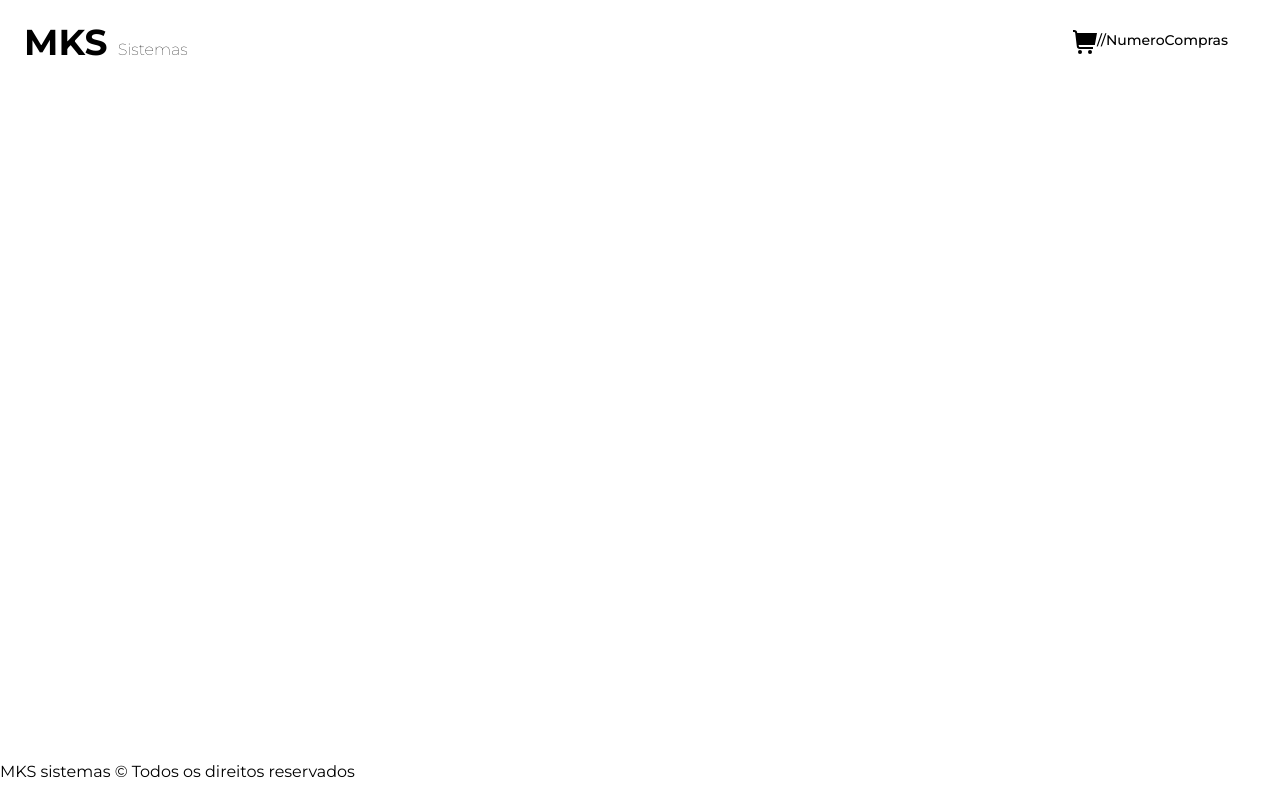
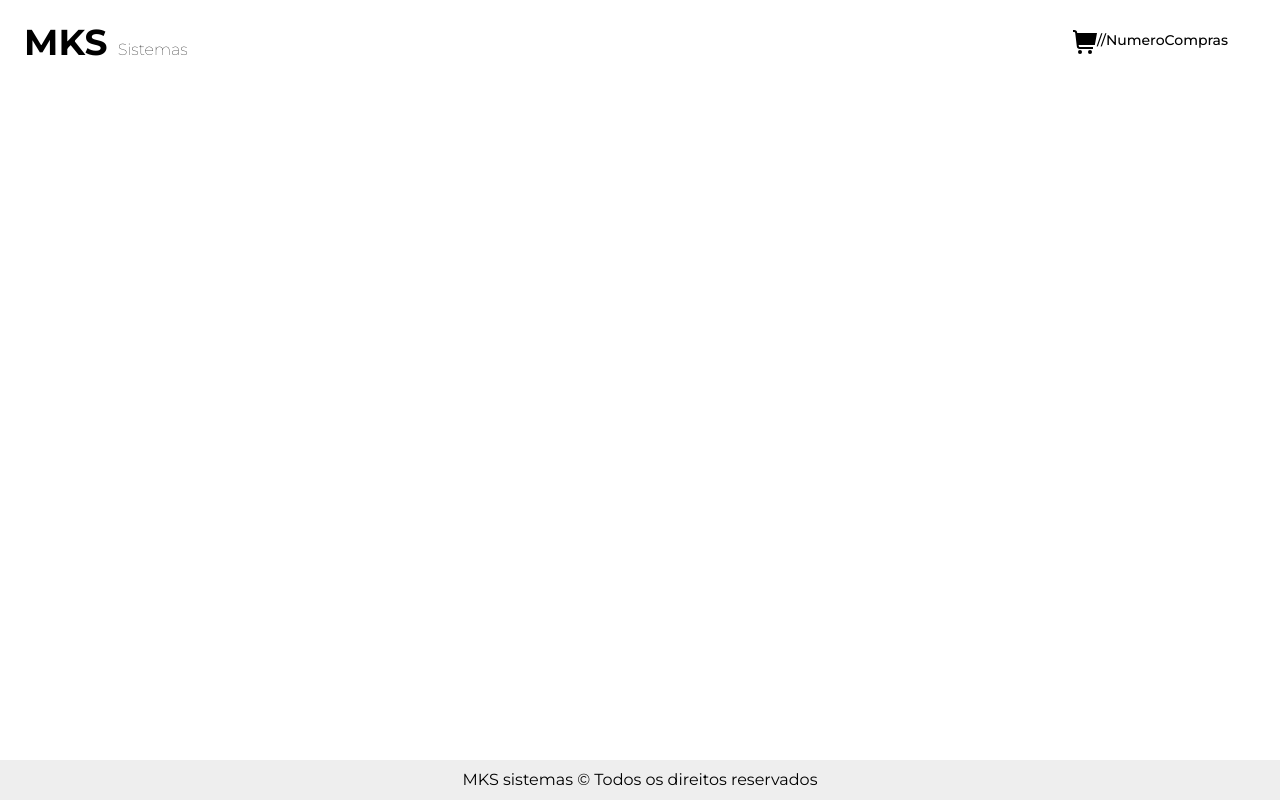
Before and after one commit to Monariih/monariih-store, a Next.js app: page / in a window 1280 px wide. Built offline with nearby package versions, Linux system fonts and the light colour scheme.

Commit message:
add tailwind classes to footer

```diff
--- a/src/components/Footer.tsx
+++ b/src/components/Footer.tsx
@@ -1,6 +1,6 @@
 export default function Footer() {
   return (
-		<footer className="absolute my-2 mx-auto bottom-0">
+		<footer className="absolute w-full bg-footerGray mt-2 mx-auto bottom-0">
 			<div>
 				<p className="text-center my-2">
 					MKS sistemas &copy; Todos os direitos reservados
```
